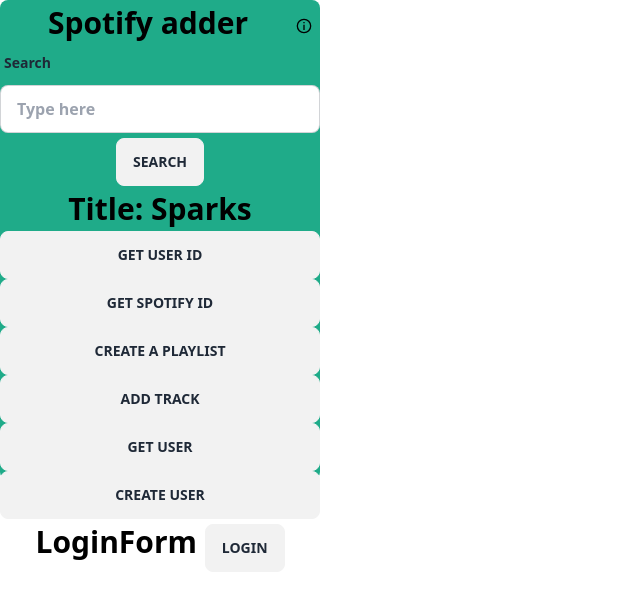
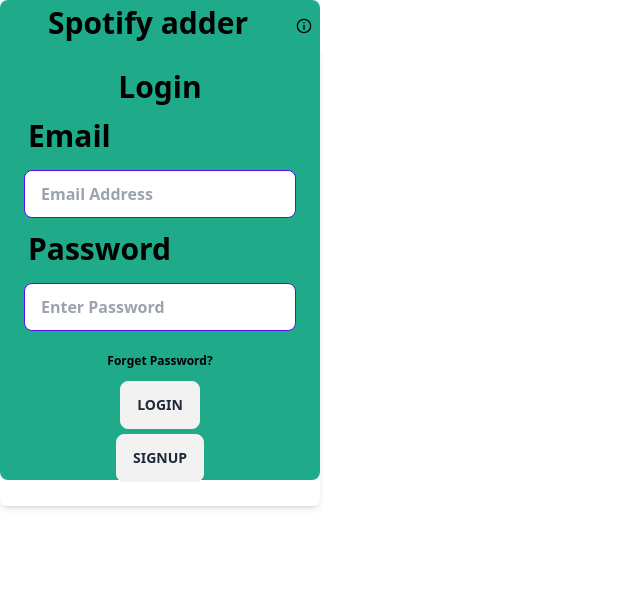
Before and after one commit to Tanmaydeep-Singh/Spotify-adder-extension, a React (Create React App) app: page /profile in a window 1280 px wide. Shown: the top 610 px of the page, without its empty margins (0-640 px from the left). Built offline with nearby package versions, Linux system fonts and the light colour scheme; no server answers.

Commit message:
signup added

```diff
--- a/src/App.tsx
+++ b/src/App.tsx
@@ -1,53 +1,67 @@
-import { useEffect, useState } from "react";
+import { Profiler, useEffect, useState } from "react";
 import Home from "./componens/Home";
-import {GrCircleInformation} from "react-icons/gr"
+import { GrCircleInformation } from "react-icons/gr";
 import DisplayInfo from "./componens/DisplayInfo";
 import React from "react";
+import Profile from "./pages/profile";
+import LoginForm from "./componens/LoginForm";
 
 function App() {
-  const [isLogin,setIsLogin] = useState();
+  const [isLogin, setIsLogin] = useState();
   const [displayInfo, setDisplayInfo] = useState(false);
-  const [videoID, setVideoID] = useState('loading...');
-  const [videoChannel, setVideoChannel] = useState('loading...');
-
-
-
+  const [videoID, setVideoID] = useState("loading...");
+  const [videoChannel, setVideoChannel] = useState("loading...");
+  const [code, setCode] = useState("codeNotFound");
 
   useEffect(() => {
-    if(chrome.tabs)
-    chrome.tabs.query({ active: true, currentWindow: true }, (tabs) => {
-      setVideoID(tabs[0]?.url?.split("watch?v=")[1].split("&")[0] || "loading");
-      setVideoChannel(tabs[0]?.url?.split("channel=")[1].split("-Topic")[0] || "loading");
-    });
-     }, []);
+    if (chrome.tabs)
+      chrome.tabs.query({ active: true, currentWindow: true }, (tabs) => {
+        setVideoID(
+          tabs[0]?.url?.split("watch?v=")[1].split("&")[0] || "loading"
+        );
+        setVideoChannel(
+          tabs[0]?.url?.split("channel=")[1].split("-Topic")[0] || "loading"
+        );
+      });
 
+    const urlParams = new URLSearchParams(window.location.search);
+    const codeValue = urlParams.get("code") || "codeNotFound";
+    setCode(codeValue);
+  }, []);
 
-  const userLogin = async() => {
+  const userLogin = async () => {
     console.log("Fubction called");
-  }
-  const url ='https://accounts.spotify.com/authorize?response_type=code&client_id=d8afb85cb8a443ebaf7a6684ca436c7b&scope=user-read-private user-read-email playlist-modify-public playlist-modify-private&redirect_uri=http://localhost:3000/'
-
-
+  };
 
   return (
+    <div>
+      {code !== "codeNotFound" ? (
+        <Profile code={code} />
+      ) : (
+        <>
+          <div className=" bg-base w-[320px] h-[480px] rounded-lg text-center text-[30px] font-semibold text-[#000000]  ">
+            <h1 className=" inline-block">
+              Spotify adder{" "}
+              <span>
+                {" "}
+                <GrCircleInformation
+                  className="relative right-[-40px] inline-block w-4 h-4"
+                  onClick={() => {
+                    setDisplayInfo(!displayInfo);
+                  }}
+                />
+              </span>
+            </h1>
+            {displayInfo ? <DisplayInfo /> : <></>}
+            {isLogin ? (
+              <Home videoID={videoID} channel={"coldplay"} />
+            ) : (
+              <LoginForm />
 
-    <div className="App bg-base w-[320px] h-[480px] rounded-lg text-center text-[30px] font-semibold text-[#000000]  ">
-      <h1 className=" inline-block">Spotify adder <span> <GrCircleInformation className="relative right-[-40px] inline-block w-4 h-4" onClick={ () => { setDisplayInfo(!displayInfo)}} /></span></h1>
-      {
-        displayInfo ?
-        <DisplayInfo/>
-        :
-        <></>
-      }
-    {/* {
-      isLogin ?  */}
-      <Home videoID={videoID} channel={'coldplay'}/>
-      {/* : */}
-      <div>LoginForm
-      <a href={url} target='_blank'>  <button className='btn' onClick={() => {userLogin();  }}> Login</button>
-</a>
-    </div>
-    {/* } */}
+            )}
+          </div>
+        </>
+      )}
     </div>
   );
 }
--- a/src/componens/Home.tsx
+++ b/src/componens/Home.tsx
@@ -15,9 +15,9 @@
     const [playlistID, setPlaylistID] = useState("");
 
 
-    const search = '?x=10&y=10' // value of window.location.search
-    const params = new URLSearchParams(search);
-    console.log("params",params.get('code') );
+    const urlParams = new URLSearchParams(window.location.search);
+    const codeValue = urlParams.get("code") || "";
+    console.log("params",codeValue );
     const userCollectionRef = collection(db,"SPAD");
 
 
@@ -35,19 +35,6 @@
 
         },[videoTitle,videoID])
 
-      const getUserID = async()=> {
-        const header = {
-          headers:
-          {
-            'Content-Type': 'application/json',
-            'Authorization': 'Bearer BQBch6wXR4PB8zN-ZDHxQsn3hqF8kEHt2DRsz6NtqJTzD4l1PTyBs71-dHIllft2GJLLPzljjpKQA3S6orsHb6IYn88JbIwChTUckWl2MlxFLvn7auQcS-2EbdtjCOJOsKzQqfdCG1x2vhsPvGUNEiHJqq2745E1QhQQkPNypmsno6TO-7ZNBh12Yr1gtNgML7Ml-nXvaYqORWU641ULDTux9z_kv3SeP7s_MmEyiFOdE2-iHTeFHv2EHiJCC55RmvfuDoEfkPVKWikk'
-          }
-        }
-
-        const { data } = await axios.get('https://api.spotify.com/v1/me',header)
-        console.log("USER ID", data.id);
-        setUserID(data.id);
-      }
 
 
       const getSpotifyID = async()=> {
@@ -64,26 +51,6 @@
         setTrackID(trackID);
       }
 
-      const createAPlaylist = async()=> {
-
-        const body = {
-          "name": "Spotify Adder",
-          "description": "To add music to spotify from youtube",
-          "public": false
-      }
-      const header = {
-        headers:
-        {
-          'Content-Type': 'application/json',
-          'Authorization': 'Bearer BQBch6wXR4PB8zN-ZDHxQsn3hqF8kEHt2DRsz6NtqJTzD4l1PTyBs71-dHIllft2GJLLPzljjpKQA3S6orsHb6IYn88JbIwChTUckWl2MlxFLvn7auQcS-2EbdtjCOJOsKzQqfdCG1x2vhsPvGUNEiHJqq2745E1QhQQkPNypmsno6TO-7ZNBh12Yr1gtNgML7Ml-nXvaYqORWU641ULDTux9z_kv3SeP7s_MmEyiFOdE2-iHTeFHv2EHiJCC55RmvfuDoEfkPVKWikk'
-        }
-      }
-
-      const { data } = await axios.post(`https://api.spotify.com/v1/users/${userID}/playlists`,body, header)
-      console.log(data.id)
-      setPlaylistID(data.id);
-
-      }
 
       const addTrack = async()=> {
 
@@ -116,9 +83,7 @@
 
       // Create a  user
 
-      const createUser = async() => {
-        await addDoc(userCollectionRef, { name: "Tanmay", email:"mail-1"})
-    }
+
 
     // Update User
       // const updateUser = async(id) => {
@@ -146,21 +111,17 @@
         <button className="btn" onClick={ () => {}}>Search</button>
         </form>
         <p>Title: {videoTitle}</p>
-        <button className="btn" onClick={ () => {getUserID();}}> get User ID</button>
-        <p>{userID}</p>
 
 
         <button className="btn" onClick={ () => {getSpotifyID();}}> get spotify ID</button>
         <p>{trackID}</p>
 
-        <button className="btn" onClick={ () => {createAPlaylist();}}> Create A playlist</button>
-        <p>{playlistID}</p>
+
 
 
         <button className="btn" onClick={ () => {addTrack();}}> Add Track</button>
         <button className="btn" onClick={ () => {getUser();}}> Get User</button>
 
-        <button className="btn" onClick={ () => {createUser();}}> Create User</button>
 
 
 
--- a/src/componens/LoginForm.tsx
+++ b/src/componens/LoginForm.tsx
@@ -1,20 +1,82 @@
-import axios from 'axios'
-import React from 'react'
+import axios from "axios";
+import React, { useState } from "react";
 
 function LoginForm() {
+  const [email, setEmail] = useState("");
+  const [password, setPassword] = useState("");
 
-  const userLogin = async() => {
-    console.log("Fubction called");
-  }
-  const url ='https://accounts.spotify.com/authorize?response_type=code&client_id=d8afb85cb8a443ebaf7a6684ca436c7b&scope=user-read-private user-read-email playlist-modify-public playlist-modify-private&redirect_uri=http://localhost:3000/'
-
+  const checkUser = async (e) => {
+    e.preventDefault();
+    console.log("CHECKING FOR USER");
+    console.log(email + password);
+  };
 
   return (
-    <div>LoginForm
-      <a href={url} target='_blank'>  <button className='btn' onClick={() => {userLogin(); }}> Login</button>
-</a>
+    <div className="w-full p-6 m-auto bg-white rounded-md shadow-md lg:max-w-lg">
+      <h1 className="text-3xl font-semibold text-center text-purple-700">
+        Login
+      </h1>
+      <form className="">
+        <div>
+          <label className="label">
+            <span className="  text-[#000000] ">Email</span>
+          </label>
+          <input
+            type="text"
+            placeholder="Email Address"
+            className="w-full input input-bordered input-primary bg-[#ffffff]"
+            value={email}
+            onChange={(e) => {
+              setEmail(e.target.value);
+            }}
+          />
+        </div>
+        <div>
+          <label className="label">
+            <span className="text-[#000000] ">Password</span>
+          </label>
+          <input
+            type="password"
+            placeholder="Enter Password"
+            className="w-full input input-bordered input-primary bg-[#ffffff]"
+            value={password}
+            onChange={(e) => {
+              setPassword(e.target.value);
+            }}
+          />
+        </div>
+        <a
+          href="#"
+          className="text-xs text-gray-600 hover:underline hover:text-blue-600"
+        >
+          Forget Password?
+        </a>
+        <div>
+          <button
+            className="btn"
+            onClick={(e) => {
+              checkUser(e);
+            }}
+          >
+            Login
+          </button>
+        </div>
+        {/* signup */}
+        <div>
+          <a
+            href={
+              "https://accounts.spotify.com/authorize?response_type=code&client_id=d8afb85cb8a443ebaf7a6684ca436c7b&scope=user-read-private user-read-email playlist-modify-public playlist-modify-private&redirect_uri=http://localhost:3000/"
+            }
+            target="_blank"
+            className="btn"
+          >
+            {" "}
+            Signup
+          </a>
+        </div>
+      </form>
     </div>
-  )
+  );
 }
 
-export default LoginForm
+export default LoginForm;
--- a/src/index.css
+++ b/src/index.css
@@ -2,7 +2,7 @@
 @tailwind components;
 @tailwind utilities;
 
-html {
+/* html {
     width: 320px;
     height: 480px;
-}
+} */
--- a/src/index.tsx
+++ b/src/index.tsx
@@ -17,6 +17,7 @@
 // import "./index.css";
 // import App from "./App";
 // import { BrowserRouter, Route, Routes } from "react-router-dom";
+// import Profile from './pages/profile';
 
 // const root = ReactDOM.createRoot(
 //   document.getElementById("root") as HTMLElement
@@ -26,6 +27,7 @@
 //     <BrowserRouter>
 //       <Routes>
 //       <Route path="/" element={<App />} />
+//       <Route path="/profile" element={<Profile />} />
 //       </Routes>
 //     </BrowserRouter>
 //   </React.StrictMode>
--- /dev/null
+++ b/src/pages/profile.tsx
@@ -0,0 +1,190 @@
+import axios from "axios";
+import { collection, addDoc } from "firebase/firestore";
+import React, { useEffect, useState } from "react";
+import { db } from "../firebase";
+
+function Profile({ code }) {
+
+// States
+const [name,setName] = useState("");
+const [email,setEmail] = useState("");
+const [password,setPassword] = useState("");
+const [refreshToken,setRefreshToken] = useState("");
+const [accessToken,setAccessToken] = useState("");
+const [userID, setUserID] = useState("");
+const [playlistID, setPlaylistID] = useState("");
+const userCollectionRef = collection(db,"SPAD");
+
+
+
+
+useEffect( () => {
+
+  const getUserID = async(access_token)=> {
+    const header = {
+      headers:
+      {
+        'Content-Type': 'application/json',
+        'Authorization': `Bearer ${access_token}`
+      }
+    }
+    const { data } = await axios.get('https://api.spotify.com/v1/me',header)
+    setUserID(data.id);
+    createAPlaylist(data.id, access_token)
+  }
+
+
+  const createAPlaylist = async(userID, access_token)=> {
+
+    const body = {
+      "name": "Spotify Adder",
+      "description": "To add music to spotify from youtube",
+      "public": false
+  }
+  const header = {
+    headers:
+    {
+      'Content-Type': 'application/json',
+      'Authorization': `Bearer ${access_token}`
+    }
+  }
+
+  const { data } = await axios.post(`https://api.spotify.com/v1/users/${userID}/playlists`,body, header)
+  setPlaylistID(data.id);
+
+  }
+
+
+
+  const getTokens = async () => {
+
+    try {
+    const header = {
+      headers: {
+        "Content-Type": "application/x-www-form-urlencoded",
+        Authorization: `Basic ZDhhZmI4NWNiOGE0NDNlYmFmN2E2Njg0Y2E0MzZjN2I6NTAzOTIwZWJmOGJjNDVlODg1NGY0MjM4NDhmZmEwZTg=`,
+      },
+    };
+
+    const body = {
+      grant_type: "authorization_code",
+      code: code,
+      redirect_uri: "http://localhost:3000/",
+    };
+
+    const { data } = await axios.post(
+      "https://accounts.spotify.com/api/token",
+      body,
+      header
+    );
+    setRefreshToken(data.refresh_token);
+    setAccessToken(data.access_token)
+
+    if(data.access_token)
+    {
+    getUserID(data.access_token);
+    }
+
+} catch (error) {
+}
+
+
+};
+
+  getTokens();
+
+},[refreshToken])
+
+
+    const submitSignupForm = async(e) => {
+        e.preventDefault();
+
+        console.log(name);
+        console.log(email);
+        console.log(password);
+        console.log(refreshToken);
+        console.log(accessToken);
+        console.log(userID);
+        console.log(playlistID);
+
+
+          const response = await addDoc(userCollectionRef, {
+            name:name,
+            email:email,
+            password:password,
+            refreshToken:refreshToken,
+            userID:userID,
+            playlistID:playlistID
+          })
+
+
+          console.log(response);
+
+    }
+
+  return (
+    <div className="h-full w-full bg-base ">
+      Profile
+      <p className=" w-[100px] overflow-clip">{code}</p>
+      <div className="w-full p-6 m-auto bg-white rounded-md  ring-gray-800/50 lg:max-w-xl">
+        <h1 className="text-3xl font-semibold text-center text-gray-700">
+          SIGNUP
+        </h1>
+        <form className="space-y-4">
+          <div>
+            <label className="label">
+              <span className="text-base label-text">Name</span>
+            </label>
+            <input
+              type="text"
+              placeholder="Name"
+              className="w-full input input-bordered input-primary bg-[#ffffff] text-[#000000]"
+              value={name}
+              onChange={ (e) => {setName(e.target.value)}}
+            />
+          </div>
+          <div>
+            <label className="label">
+              <span className="text-base label-text">Email</span>
+            </label>
+            <input
+              type="text"
+              placeholder="Email Address"
+              className="w-full input input-bordered input-primary bg-[#ffffff] text-[#000000]"
+              value={email}
+              onChange={ (e) => {setEmail(e.target.value)}}
+
+            />
+          </div>
+          <div>
+            <label className="label">
+              <span className="text-base label-text">Password</span>
+            </label>
+            <input
+              type="password"
+              placeholder="Enter Password"
+              className="w-full input input-bordered input-primary bg-[#ffffff] text-[#000000]"
+              value={password}
+              onChange={(e)=>{ setPassword(e.target.value)}}
+            />
+          </div>
+
+
+          <div>
+            <button className="btn btn-block" onClick={ (e) => { submitSignupForm(e);  }}>Sign Up</button>
+          </div>
+        </form>
+      </div>
+      {/* <button
+        className="btn"
+        onClick={() => {
+          getTokens();
+        }}
+      >
+        CALL
+      </button> */}
+    </div>
+  );
+}
+
+export default Profile;
```
Also changed, not shown: 1 other file (tests, documents, lock files or other folders).
